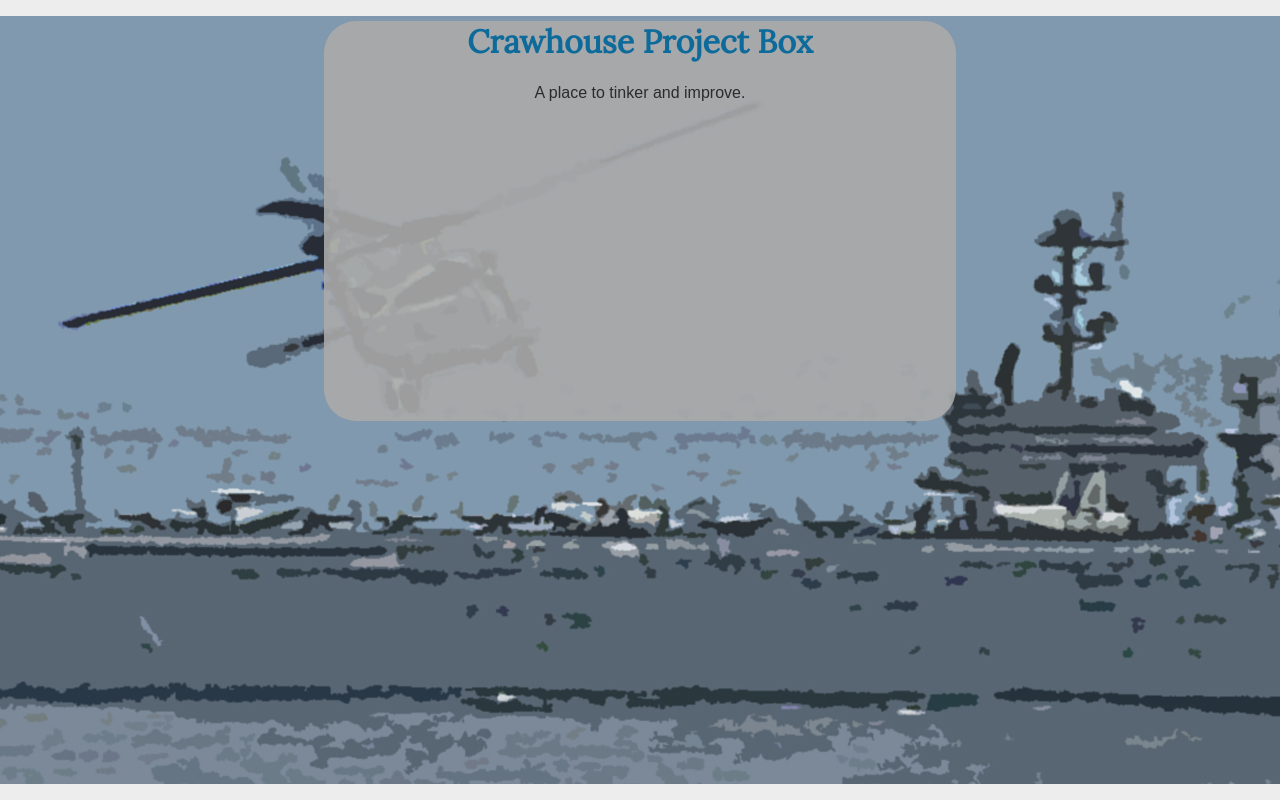
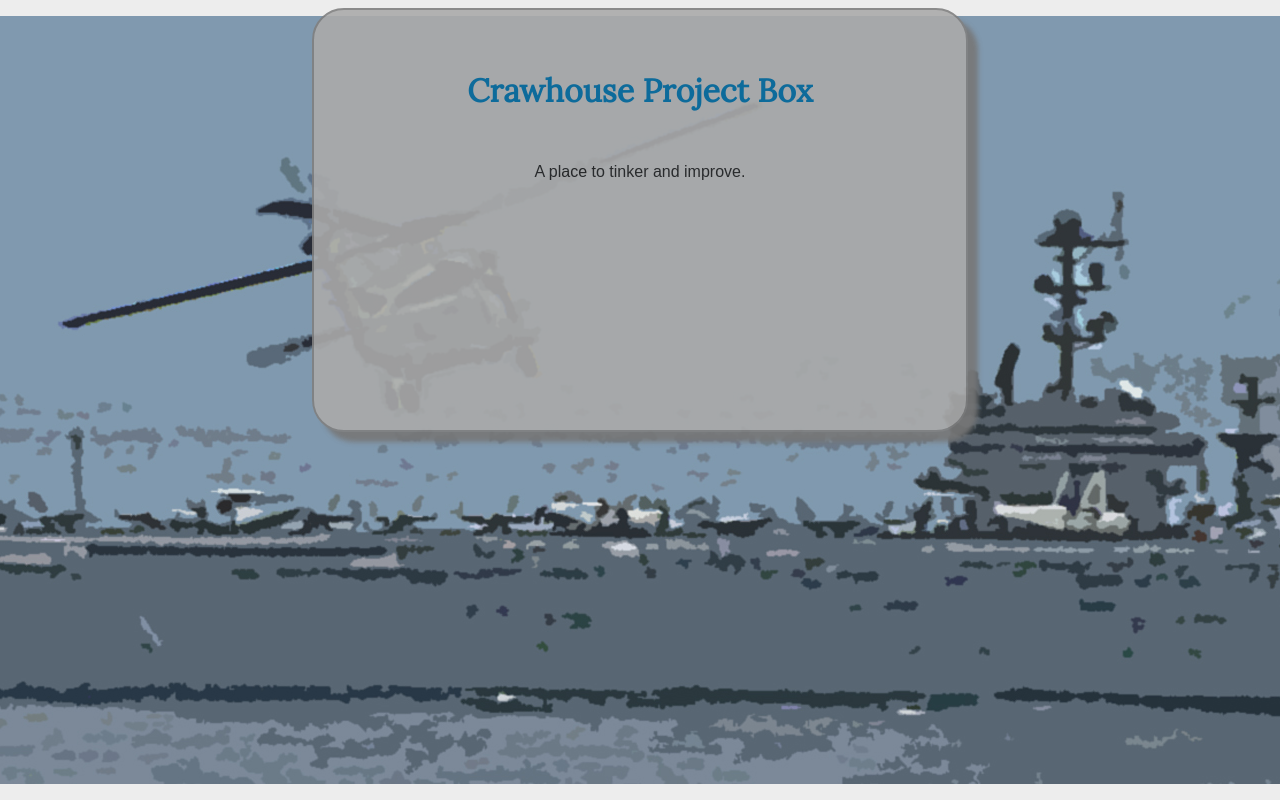
Before and after one commit to scottpcrawford/scottpcrawford.github.io, a plain HTML site: page index.html in a window 1280 px wide. Drawn offline with nearby package versions, Linux system fonts and the light colour scheme; a web font is replaced by a local one.

Commit message:
Box Shadow on Div

```diff
--- a/style.css
+++ b/style.css
@@ -11,7 +11,8 @@ p{
 h1{
 	font-family: 'Lora', 'Julius Sans One', sans-serif;
 	color: #006699;
-	text-align: center
+	text-align: center;
+	line-height: 100px;
 	}
 
 body{
@@ -25,10 +26,12 @@ body{
 #mainpage{
 	background-color: #aaaaaa;
 	opacity: 0.9;
-	position: center;
+	box-shadow: 10px 10px 5px #777777;
 	width: 50%;
 	height: 400px;
 	margin: 0px auto;
+	padding: 10px;
+	border: 2px solid grey;
 	border-radius: 2em;
 	z-index: 1;
 	}
```
